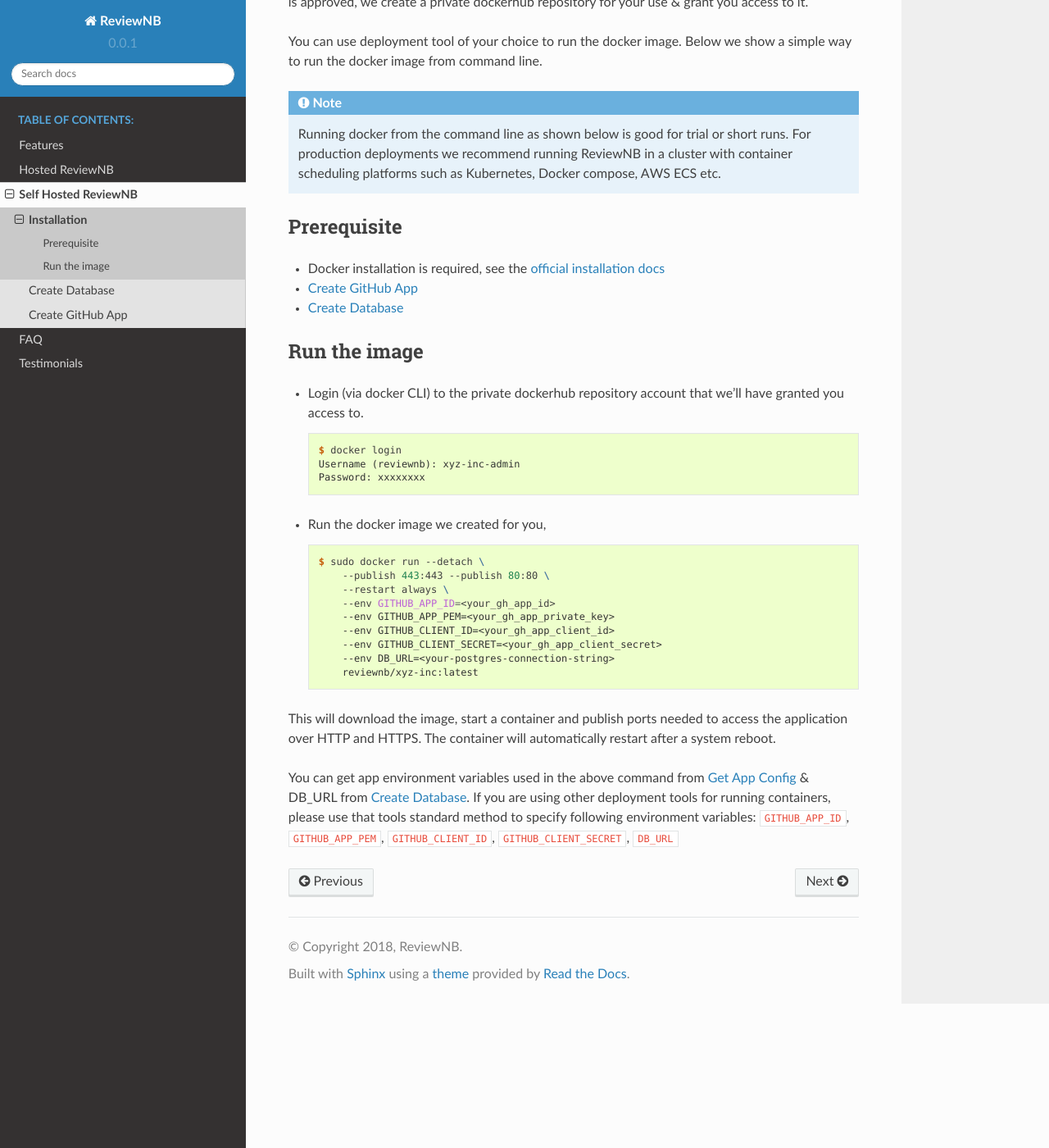
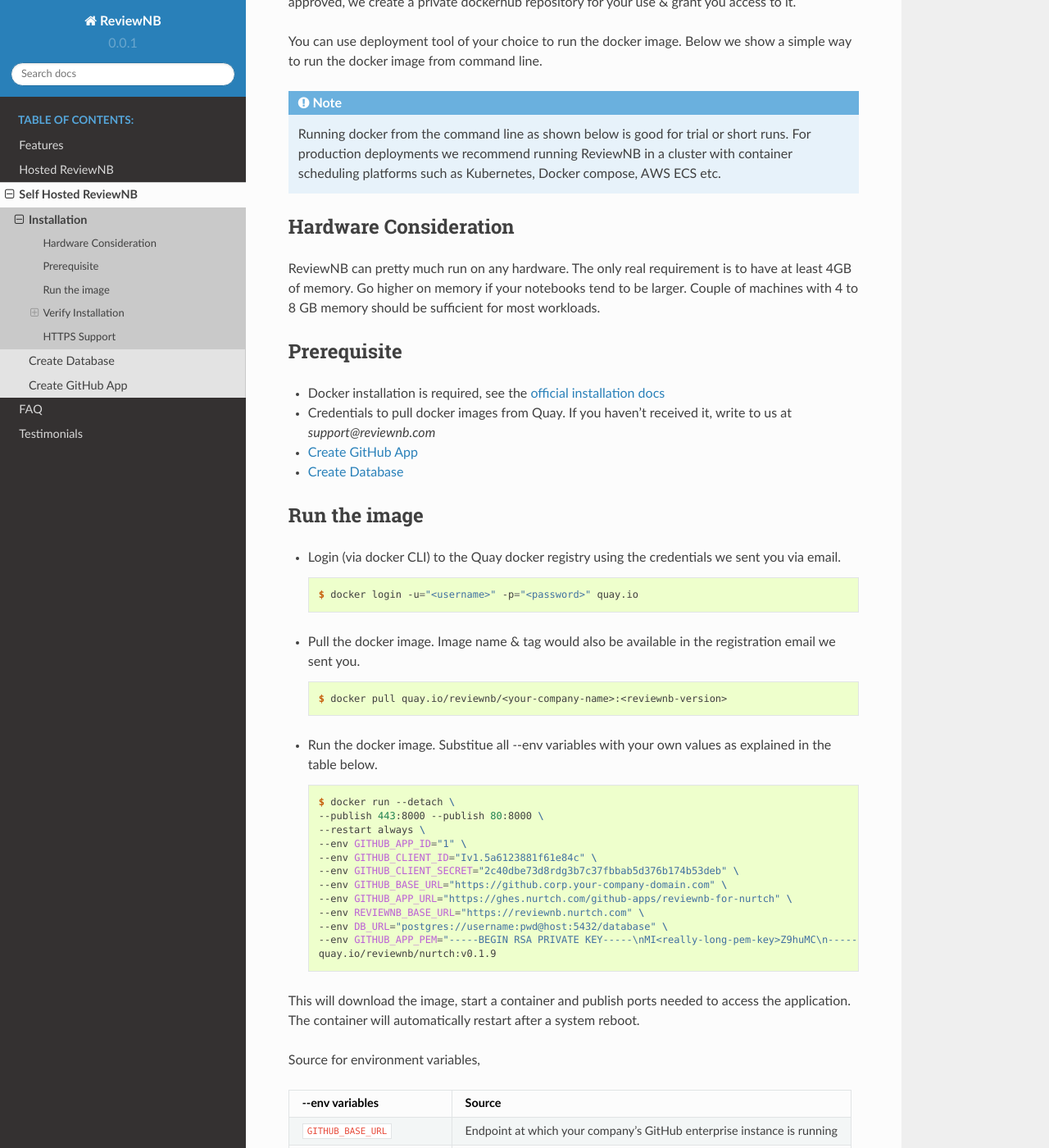
Before and after one commit to ReviewNB/docs, a Sphinx documentation site: the page built from source/self-hosting/docker.rst, in a window 1280 px wide and 1400 px high, scrolled down 193 px. Shown: the whole window at 82% size. Built offline with Sphinx 7.4.7 and the Read the Docs theme 2.0.0, drawn with Linux system fonts in a browser that asks for light colours; some of the changed text lies outside the part shown.

Commit message:
Update onprem installation docs

```diff
--- a/source/globals.rst
+++ b/source/globals.rst
@@ -25,6 +25,10 @@
 .. |Docker Hub| raw:: html
 
   <a href="https://hub.docker.com/" target="_blank">Docker Hub</a>
+
+.. |Quay| raw:: html
+
+  <a href="https://quay.io/" target="_blank">Quay</a>
 
 .. |official installation docs| raw:: html
 
--- a/source/self-hosting/docker.rst
+++ b/source/self-hosting/docker.rst
@@ -3,45 +3,96 @@
 Installation
 =====================
 
-ReviewNB application is distributed as a docker image via |Docker Hub|. Once your on-prem request is approved, we create a private dockerhub repository for your use & grant you access to it.
+ReviewNB application is distributed as a docker image via |Quay|. Once your on-prem request is approved, we create a private dockerhub repository for your use & grant you access to it.
 
 You can use deployment tool of your choice to run the docker image. Below we show a simple way to run the docker image from command line.
 
 .. note::
   Running docker from the command line as shown below is good for trial or short runs. For production deployments we recommend running ReviewNB in a cluster with container scheduling platforms such as Kubernetes, Docker compose, AWS ECS etc.
 
+Hardware Consideration
+--------------------------
+ReviewNB can pretty much run on any hardware. The only real requirement is to have at least 4GB of memory. Go higher on memory if your notebooks tend to be larger. Couple of machines with 4 to 8 GB memory should be sufficient for most workloads.
 
 Prerequisite
 --------------------------
 * Docker installation is required, see the |official installation docs|
+* Credentials to pull docker images from Quay. If you haven't received it, write to us at `support@reviewnb.com`
 * :ref:`create_github_app`
 * :ref:`create_database`
 
 Run the image
 --------------------------
-* Login (via docker CLI) to the private dockerhub repository account that we'll have granted you access to.
+* Login (via docker CLI) to the Quay docker registry using the credentials we sent you via email.
 
   .. code-block:: console
 
-    $ docker login
-    Username (reviewnb): xyz-inc-admin
-    Password: xxxxxxxx
+    $ docker login -u="<username>" -p="<password>" quay.io
 
-* Run the docker image we created for you,
+* Pull the docker image. Image name & tag would also be available in the registration email we sent you.
 
   .. code-block:: console
 
-    $ sudo docker run --detach \
-        --publish 443:443 --publish 80:80 \
-        --restart always \
-        --env GITHUB_APP_ID=<your_gh_app_id>
-        --env GITHUB_APP_PEM=<your_gh_app_private_key>
-        --env GITHUB_CLIENT_ID=<your_gh_app_client_id>
-        --env GITHUB_CLIENT_SECRET=<your_gh_app_client_secret>
-        --env DB_URL=<your-postgres-connection-string>
-        reviewnb/xyz-inc:latest
+    $ docker pull quay.io/reviewnb/<your-company-name>:<reviewnb-version>
 
-This will download the image, start a container and publish ports needed to access the application over HTTP and HTTPS. The container will automatically restart after a system reboot.
+* Run the docker image. Substitue all `-`-env variables with your own values as explained in the table below.
 
-You can get app environment variables used in the above command from :ref:`get_app_config` & DB_URL from :ref:`create_database`.
-If you are using other deployment tools for running containers, please use that tools standard method to specify following environment variables: ``GITHUB_APP_ID``, ``GITHUB_APP_PEM``, ``GITHUB_CLIENT_ID``, ``GITHUB_CLIENT_SECRET``, ``DB_URL``
+  .. code-block:: console
+
+    $ docker run --detach \
+    --publish 443:8000 --publish 80:8000 \
+    --restart always \
+    --env GITHUB_APP_ID="1" \
+    --env GITHUB_CLIENT_ID="Iv1.5a6123881f61e84c" \
+    --env GITHUB_CLIENT_SECRET="2c40dbe73d8rdg3b7c37fbbab5d376b174b53deb" \
+    --env GITHUB_BASE_URL="https://github.corp.your-company-domain.com" \
+    --env GITHUB_APP_URL="https://ghes.nurtch.com/github-apps/reviewnb-for-nurtch" \
+    --env REVIEWNB_BASE_URL="https://reviewnb.nurtch.com" \
+    --env DB_URL="postgres://username:pwd@host:5432/database" \
+    --env GITHUB_APP_PEM="-----BEGIN RSA PRIVATE KEY-----\nMI<really-long-pem-key>Z9huMC\n-----END RSA PRIVATE KEY-----\n" \
+    quay.io/reviewnb/nurtch:v0.1.9
+
+This will download the image, start a container and publish ports needed to access the application. The container will automatically restart after a system reboot.
+
+Source for environment variables,
+
++----------------------------+--------------------------------------------------------------------------------+
+| `-`-env variables          | Source                                                                         |
++============================+================================================================================+
+| ``GITHUB_BASE_URL``        | Endpoint at which your company's GitHub enterprise instance is running         |
++----------------------------+--------------------------------------------------------------------------------+
+| ``REVIEWNB_BASE_URL``      | Endpoint at which your self hosted ReviewNB will be running                    |
++----------------------------+--------------------------------------------------------------------------------+
+| ``DB_URL``                 | :ref:`create_database`                                                         |
++----------------------------+--------------------------------------------------------------------------------+
+| - ``GITHUB_APP_ID``        |     :ref:`create_github_app`                                                   |
+| - ``GITHUB_APP_URL``       |                                                                                |
+| - ``GITHUB_CLIENT_ID``     |                                                                                |
+| - ``GITHUB_APP_PEM``       |                                                                                |
+| - ``GITHUB_CLIENT_SECRET`` |                                                                                |
++----------------------------+--------------------------------------------------------------------------------+
+
+
+Verify Installation
+--------------------------
+Visit the endpoint where container is running (endpoint could even be an ip address for this verification). You should see the login page without any errors on it.
+Do not login just yet, you can login after adding HTTPS suppport (last step below).
+
+.. image:: ../images/login_page_2.png
+   :align: center
+
+Troubleshooting
+*********************
+- If login page doesn't show up or the page indicates any preflight errors then most likely you haven't set all the environment variables properly.
+- If all environment variables are set correctly and you're still seeing error, then look at container logs (``docker logs <container-id>``) to see if it's complaining about something.
+- If still not resolved reach out to `support@reviewnb.com`
+
+
+HTTPS Support
+--------------------------
+At this point, the application is simply running on port 80 and 443 on an instance. You should,
+
+- Add a load balancer with HTTPS support in front of the instance. The exact steps depends on the infrastructure you are using. E.g. Create ALB for container running on AWS EC2
+- Add a CNAME entry that points ``REVIEWNB_BASE_URL`` to your load balancer.
+
+Once the HTTPS support is added, you can set an additional environment variable ``SSL_REDIRECT=1`` to redirect all HTTP traffic to be served via secure HTTPS protocol.
```
Also changed, not shown: source/self-hosting/database.rst (+11 -3 lines), source/self-hosting/gh_app.rst (+55 -11 lines), source/images/after_replacement.png (added), source/images/before_replacement.png (added), source/images/gh_app_2.png (deleted), source/images/gh_app_2_v2.png (added), source/images/gh_app_3.2.png (deleted), source/images/gh_app_3.2_v2.png (added), source/images/gh_app_4_v2.png (added), source/images/gh_app_5.png (deleted), source/images/gh_app_5_v2.png (added), source/images/gh_app_6.1.png (added), source/images/gh_app_6.2.png (added), source/images/login_page.png (added), 1 more files.
